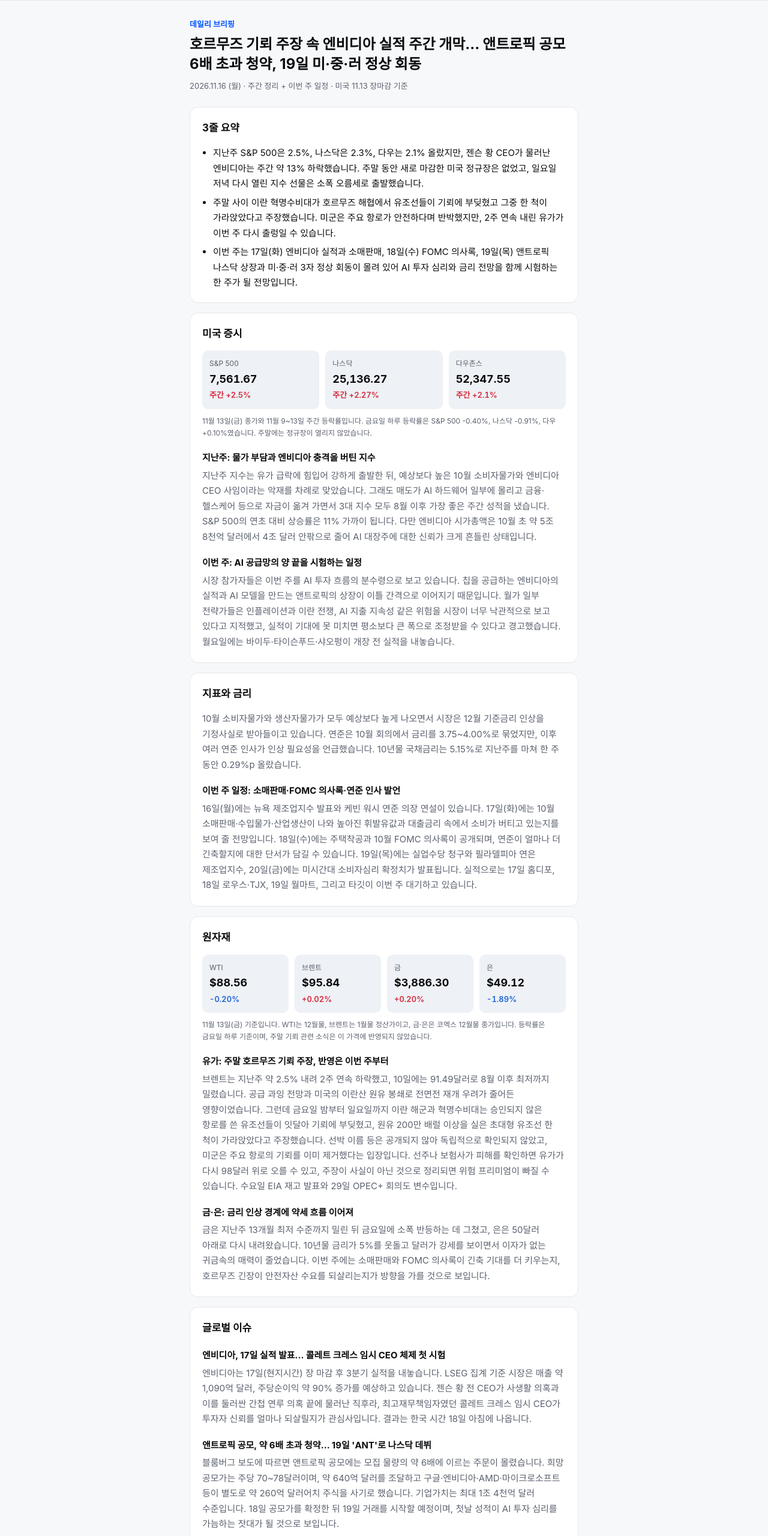
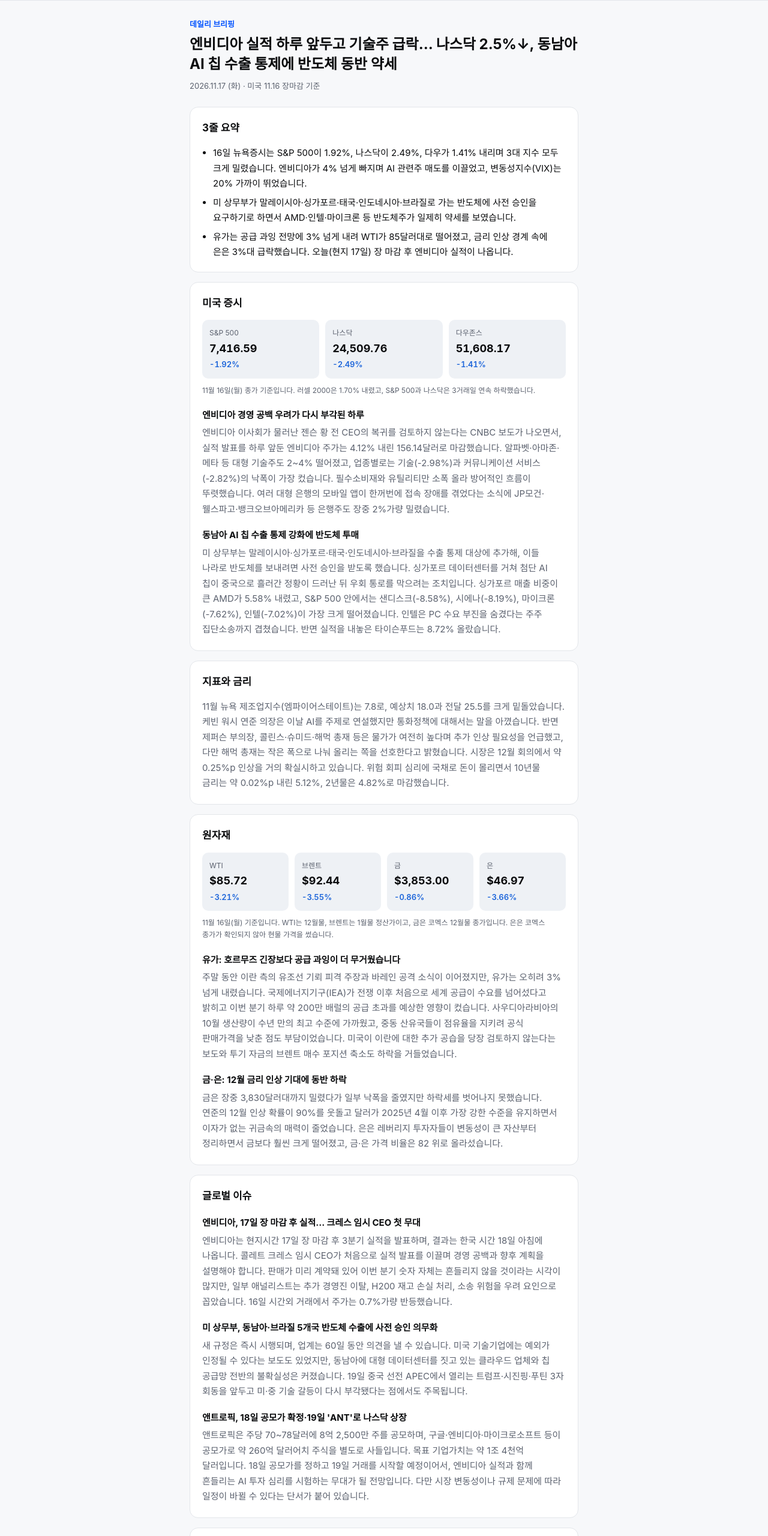
Before and after one commit to ilIsilly/ilIsilly.github.io, a plain HTML site: page briefing/index.html in a window 1280 px wide. Shown: the part 60-2620 px from the top of the page at 60% size. Drawn offline with Linux system fonts and the light colour scheme.

Commit message:
Daily briefing 2026-11-17
Co-Authored-By: Claude <noreply@anthropic.com>

```diff
--- a/briefing/index.html
+++ b/briefing/index.html
@@ -4,12 +4,12 @@
 <meta charset="utf-8">
 <meta name="viewport" content="width=device-width, initial-scale=1">
 <!-- 매일 예약 작업이 이 파일을 새로 씁니다. <style> 블록, 상단 공통 헤더(<nav class="nav">), 섹션 구조(class 이름)는 그대로 두고 내용만 교체합니다. -->
-<title>데일리 브리핑 · 2026.11.16 · ilIsilly</title>
-<meta name="description" content="주간 정리와 이번 주 일정: 지난주 S&amp;P 500 2.5% 상승, 엔비디아 13% 하락. 주말 호르무즈 기뢰 주장, 17일 엔비디아 실적, 18일 FOMC 의사록, 19일 앤트로픽 상장과 미·중·러 정상 회동.">
+<title>데일리 브리핑 · 2026.11.17 · ilIsilly</title>
+<meta name="description" content="11월 16일 뉴욕증시: 엔비디아 4% 하락 속 나스닥 2.49%, S&amp;P 500 1.92% 급락. 미 상무부 동남아 반도체 수출 통제, WTI 3% 하락, 17일 엔비디아 실적.">
 <link rel="canonical" href="https://ilisilly.github.io/briefing/">
 <meta property="og:type" content="article">
-<meta property="og:title" content="데일리 브리핑 · 2026.11.16 · 주간 정리와 이번 주 일정">
-<meta property="og:description" content="호르무즈 기뢰 주장 속 엔비디아 실적 주간 개막. 앤트로픽 공모 약 6배 초과 청약, 19일 트럼프·시진핑·푸틴 3자 회동.">
+<meta property="og:title" content="데일리 브리핑 · 2026.11.17 · 엔비디아 실적 앞두고 기술주 급락">
+<meta property="og:description" content="나스닥 2.5% 하락, 동남아 AI 칩 수출 통제에 반도체 약세. 공급 과잉 우려에 WTI 85달러대, 은 3%대 급락.">
 <meta property="og:url" content="https://ilisilly.github.io/briefing/">
 <style>
 :root{--ink:#0A0B0D;--slate:#5B616E;--blue:#0052FF;--up:#D6283B;--down:#1B64DA;--ground:#F7F8FA;--card:#FFFFFF;--border:#E3E6EA;--soft:#EEF1F5;--blue-tint:#EAF0FF}
@@ -59,84 +59,82 @@ td small{color:var(--slate);margin-left:4px}
 <nav class="nav"><div class="nav-in"><a class="brand" href="/stock-radar/">Stock Radar</a><div class="nav-links"><a class="nav-link nav-home active" aria-current="true" href="/briefing/" aria-label="데일리 브리핑" title="데일리 브리핑"><svg width="16" height="16" viewBox="0 0 24 24" fill="none" stroke="currentColor" stroke-width="2" stroke-linecap="round" stroke-linejoin="round" aria-hidden="true"><path d="M3 10.5 12 3l9 7.5"/><path d="M5 9.5V20a1 1 0 0 0 1 1h4v-6h4v6h4a1 1 0 0 0 1-1V9.5"/></svg></a><a class="nav-link" href="/stock-radar/">지표 스캔</a><a class="nav-link" href="/stock-radar/dividend.html">배당 계산기</a><a class="nav-link" href="/stock-radar/exchange.html">환율 계산기</a></div></div></nav>
 <main>
 <p class="eyebrow">데일리 브리핑</p>
-<h1>호르무즈 기뢰 주장 속 엔비디아 실적 주간 개막… 앤트로픽 공모 6배 초과 청약, 19일 미·중·러 정상 회동</h1>
-<p class="meta">2026.11.16 (월) · 주간 정리 + 이번 주 일정 · 미국 11.13 장마감 기준</p>
+<h1>엔비디아 실적 하루 앞두고 기술주 급락… 나스닥 2.5%↓, 동남아 AI 칩 수출 통제에 반도체 동반 약세</h1>
+<p class="meta">2026.11.17 (화) · 미국 11.16 장마감 기준</p>
 <section class="summary">
 <h2>3줄 요약</h2>
 <ul>
-<li>지난주 S&amp;P 500은 2.5%, 나스닥은 2.3%, 다우는 2.1% 올랐지만, 젠슨 황 CEO가 물러난 엔비디아는 주간 약 13% 하락했습니다. 주말 동안 새로 마감한 미국 정규장은 없었고, 일요일 저녁 다시 열린 지수 선물은 소폭 오름세로 출발했습니다.</li>
-<li>주말 사이 이란 혁명수비대가 호르무즈 해협에서 유조선들이 기뢰에 부딪혔고 그중 한 척이 가라앉았다고 주장했습니다. 미군은 주요 항로가 안전하다며 반박했지만, 2주 연속 내린 유가가 이번 주 다시 출렁일 수 있습니다.</li>
-<li>이번 주는 17일(화) 엔비디아 실적과 소매판매, 18일(수) FOMC 의사록, 19일(목) 앤트로픽 나스닥 상장과 미·중·러 3자 정상 회동이 몰려 있어 AI 투자 심리와 금리 전망을 함께 시험하는 한 주가 될 전망입니다.</li>
+<li>16일 뉴욕증시는 S&amp;P 500이 1.92%, 나스닥이 2.49%, 다우가 1.41% 내리며 3대 지수 모두 크게 밀렸습니다. 엔비디아가 4% 넘게 빠지며 AI 관련주 매도를 이끌었고, 변동성지수(VIX)는 20% 가까이 뛰었습니다.</li>
+<li>미 상무부가 말레이시아·싱가포르·태국·인도네시아·브라질로 가는 반도체에 사전 승인을 요구하기로 하면서 AMD·인텔·마이크론 등 반도체주가 일제히 약세를 보였습니다.</li>
+<li>유가는 공급 과잉 전망에 3% 넘게 내려 WTI가 85달러대로 떨어졌고, 금리 인상 경계 속에 은은 3%대 급락했습니다. 오늘(현지 17일) 장 마감 후 엔비디아 실적이 나옵니다.</li>
 </ul>
 </section>
 <section class="market">
 <h2>미국 증시</h2>
 <div class="quotes">
-<div class="quote"><div class="name">S&amp;P 500</div><div class="value">7,561.67</div><div class="chg up">주간 +2.5%</div></div>
-<div class="quote"><div class="name">나스닥</div><div class="value">25,136.27</div><div class="chg up">주간 +2.27%</div></div>
-<div class="quote"><div class="name">다우존스</div><div class="value">52,347.55</div><div class="chg up">주간 +2.1%</div></div>
+<div class="quote"><div class="name">S&amp;P 500</div><div class="value">7,416.59</div><div class="chg down">-1.92%</div></div>
+<div class="quote"><div class="name">나스닥</div><div class="value">24,509.76</div><div class="chg down">-2.49%</div></div>
+<div class="quote"><div class="name">다우존스</div><div class="value">51,608.17</div><div class="chg down">-1.41%</div></div>
 </div>
-<p class="note">11월 13일(금) 종가와 11월 9~13일 주간 등락률입니다. 금요일 하루 등락률은 S&amp;P 500 -0.40%, 나스닥 -0.91%, 다우 +0.10%였습니다. 주말에는 정규장이 열리지 않았습니다.</p>
-<h3>지난주: 물가 부담과 엔비디아 충격을 버틴 지수</h3>
-<p>지난주 지수는 유가 급락에 힘입어 강하게 출발한 뒤, 예상보다 높은 10월 소비자물가와 엔비디아 CEO 사임이라는 악재를 차례로 맞았습니다. 그래도 매도가 AI 하드웨어 일부에 몰리고 금융·헬스케어 등으로 자금이 옮겨 가면서 3대 지수 모두 8월 이후 가장 좋은 주간 성적을 냈습니다. S&amp;P 500의 연초 대비 상승률은 11% 가까이 됩니다. 다만 엔비디아 시가총액은 10월 초 약 5조 8천억 달러에서 4조 달러 안팎으로 줄어 AI 대장주에 대한 신뢰가 크게 흔들린 상태입니다.</p>
-<h3>이번 주: AI 공급망의 양 끝을 시험하는 일정</h3>
-<p>시장 참가자들은 이번 주를 AI 투자 흐름의 분수령으로 보고 있습니다. 칩을 공급하는 엔비디아의 실적과 AI 모델을 만드는 앤트로픽의 상장이 이틀 간격으로 이어지기 때문입니다. 월가 일부 전략가들은 인플레이션과 이란 전쟁, AI 지출 지속성 같은 위험을 시장이 너무 낙관적으로 보고 있다고 지적했고, 실적이 기대에 못 미치면 평소보다 큰 폭으로 조정받을 수 있다고 경고했습니다. 월요일에는 바이두·타이슨푸드·샤오펑이 개장 전 실적을 내놓습니다.</p>
+<p class="note">11월 16일(월) 종가 기준입니다. 러셀 2000은 1.70% 내렸고, S&amp;P 500과 나스닥은 3거래일 연속 하락했습니다.</p>
+<h3>엔비디아 경영 공백 우려가 다시 부각된 하루</h3>
+<p>엔비디아 이사회가 물러난 젠슨 황 전 CEO의 복귀를 검토하지 않는다는 CNBC 보도가 나오면서, 실적 발표를 하루 앞둔 엔비디아 주가는 4.12% 내린 156.14달러로 마감했습니다. 알파벳·아마존·메타 등 대형 기술주도 2~4% 떨어졌고, 업종별로는 기술(-2.98%)과 커뮤니케이션 서비스(-2.82%)의 낙폭이 가장 컸습니다. 필수소비재와 유틸리티만 소폭 올라 방어적인 흐름이 뚜렷했습니다. 여러 대형 은행의 모바일 앱이 한꺼번에 접속 장애를 겪었다는 소식에 JP모건·웰스파고·뱅크오브아메리카 등 은행주도 장중 2%가량 밀렸습니다.</p>
+<h3>동남아 AI 칩 수출 통제 강화에 반도체 투매</h3>
+<p>미 상무부는 말레이시아·싱가포르·태국·인도네시아·브라질을 수출 통제 대상에 추가해, 이들 나라로 반도체를 보내려면 사전 승인을 받도록 했습니다. 싱가포르 데이터센터를 거쳐 첨단 AI 칩이 중국으로 흘러간 정황이 드러난 뒤 우회 통로를 막으려는 조치입니다. 싱가포르 매출 비중이 큰 AMD가 5.58% 내렸고, S&amp;P 500 안에서는 샌디스크(-8.58%), 시에나(-8.19%), 마이크론(-7.62%), 인텔(-7.02%)이 가장 크게 떨어졌습니다. 인텔은 PC 수요 부진을 숨겼다는 주주 집단소송까지 겹쳤습니다. 반면 실적을 내놓은 타이슨푸드는 8.72% 올랐습니다.</p>
 </section>
 <section class="macro">
 <h2>지표와 금리</h2>
-<p>10월 소비자물가와 생산자물가가 모두 예상보다 높게 나오면서 시장은 12월 기준금리 인상을 기정사실로 받아들이고 있습니다. 연준은 10월 회의에서 금리를 3.75~4.00%로 묶었지만, 이후 여러 연준 인사가 인상 필요성을 언급했습니다. 10년물 국채금리는 5.15%로 지난주를 마쳐 한 주 동안 0.29%p 올랐습니다.</p>
-<h3>이번 주 일정: 소매판매·FOMC 의사록·연준 인사 발언</h3>
-<p>16일(월)에는 뉴욕 제조업지수 발표와 케빈 워시 연준 의장 연설이 있습니다. 17일(화)에는 10월 소매판매·수입물가·산업생산이 나와 높아진 휘발유값과 대출금리 속에서 소비가 버티고 있는지를 보여 줄 전망입니다. 18일(수)에는 주택착공과 10월 FOMC 의사록이 공개되며, 연준이 얼마나 더 긴축할지에 대한 단서가 담길 수 있습니다. 19일(목)에는 실업수당 청구와 필라델피아 연은 제조업지수, 20일(금)에는 미시간대 소비자심리 확정치가 발표됩니다. 실적으로는 17일 홈디포, 18일 로우스·TJX, 19일 월마트, 그리고 타깃이 이번 주 대기하고 있습니다.</p>
+<p>11월 뉴욕 제조업지수(엠파이어스테이트)는 7.8로, 예상치 18.0과 전달 25.5를 크게 밑돌았습니다. 케빈 워시 연준 의장은 이날 AI를 주제로 연설했지만 통화정책에 대해서는 말을 아꼈습니다. 반면 제퍼슨 부의장, 콜린스·슈미드·해먹 총재 등은 물가가 여전히 높다며 추가 인상 필요성을 언급했고, 다만 해먹 총재는 작은 폭으로 나눠 올리는 쪽을 선호한다고 밝혔습니다. 시장은 12월 회의에서 약 0.25%p 인상을 거의 확실시하고 있습니다. 위험 회피 심리에 국채로 돈이 몰리면서 10년물 금리는 약 0.02%p 내린 5.12%, 2년물은 4.82%로 마감했습니다.</p>
 </section>
 <section class="commodity">
 <h2>원자재</h2>
 <div class="quotes">
-<div class="quote"><div class="name">WTI</div><div class="value">$88.56</div><div class="chg down">-0.20%</div></div>
-<div class="quote"><div class="name">브렌트</div><div class="value">$95.84</div><div class="chg up">+0.02%</div></div>
-<div class="quote"><div class="name">금</div><div class="value">$3,886.30</div><div class="chg up">+0.20%</div></div>
-<div class="quote"><div class="name">은</div><div class="value">$49.12</div><div class="chg down">-1.89%</div></div>
+<div class="quote"><div class="name">WTI</div><div class="value">$85.72</div><div class="chg down">-3.21%</div></div>
+<div class="quote"><div class="name">브렌트</div><div class="value">$92.44</div><div class="chg down">-3.55%</div></div>
+<div class="quote"><div class="name">금</div><div class="value">$3,853.00</div><div class="chg down">-0.86%</div></div>
+<div class="quote"><div class="name">은</div><div class="value">$46.97</div><div class="chg down">-3.66%</div></div>
 </div>
-<p class="note">11월 13일(금) 기준입니다. WTI는 12월물, 브렌트는 1월물 정산가이고, 금·은은 코멕스 12월물 종가입니다. 등락률은 금요일 하루 기준이며, 주말 기뢰 관련 소식은 이 가격에 반영되지 않았습니다.</p>
-<h3>유가: 주말 호르무즈 기뢰 주장, 반영은 이번 주부터</h3>
-<p>브렌트는 지난주 약 2.5% 내려 2주 연속 하락했고, 10일에는 91.49달러로 8월 이후 최저까지 밀렸습니다. 공급 과잉 전망과 미국의 이란산 원유 봉쇄로 전면전 재개 우려가 줄어든 영향이었습니다. 그런데 금요일 밤부터 일요일까지 이란 해군과 혁명수비대는 승인되지 않은 항로를 쓴 유조선들이 잇달아 기뢰에 부딪혔고, 원유 200만 배럴 이상을 실은 초대형 유조선 한 척이 가라앉았다고 주장했습니다. 선박 이름 등은 공개되지 않아 독립적으로 확인되지 않았고, 미군은 주요 항로의 기뢰를 이미 제거했다는 입장입니다. 선주나 보험사가 피해를 확인하면 유가가 다시 98달러 위로 오를 수 있고, 주장이 사실이 아닌 것으로 정리되면 위험 프리미엄이 빠질 수 있습니다. 수요일 EIA 재고 발표와 29일 OPEC+ 회의도 변수입니다.</p>
-<h3>금·은: 금리 인상 경계에 약세 흐름 이어져</h3>
-<p>금은 지난주 13개월 최저 수준까지 밀린 뒤 금요일에 소폭 반등하는 데 그쳤고, 은은 50달러 아래로 다시 내려왔습니다. 10년물 금리가 5%를 웃돌고 달러가 강세를 보이면서 이자가 없는 귀금속의 매력이 줄었습니다. 이번 주에는 소매판매와 FOMC 의사록이 긴축 기대를 더 키우는지, 호르무즈 긴장이 안전자산 수요를 되살리는지가 방향을 가를 것으로 보입니다.</p>
+<p class="note">11월 16일(월) 기준입니다. WTI는 12월물, 브렌트는 1월물 정산가이고, 금은 코멕스 12월물 종가입니다. 은은 코멕스 종가가 확인되지 않아 현물 가격을 썼습니다.</p>
+<h3>유가: 호르무즈 긴장보다 공급 과잉이 더 무거웠습니다</h3>
+<p>주말 동안 이란 측의 유조선 기뢰 피격 주장과 바레인 공격 소식이 이어졌지만, 유가는 오히려 3% 넘게 내렸습니다. 국제에너지기구(IEA)가 전쟁 이후 처음으로 세계 공급이 수요를 넘어섰다고 밝히고 이번 분기 하루 약 200만 배럴의 공급 초과를 예상한 영향이 컸습니다. 사우디아라비아의 10월 생산량이 수년 만의 최고 수준에 가까웠고, 중동 산유국들이 점유율을 지키려 공식 판매가격을 낮춘 점도 부담이었습니다. 미국이 이란에 대한 추가 공습을 당장 검토하지 않는다는 보도와 투기 자금의 브렌트 매수 포지션 축소도 하락을 거들었습니다.</p>
+<h3>금·은: 12월 금리 인상 기대에 동반 하락</h3>
+<p>금은 장중 3,830달러대까지 밀렸다가 일부 낙폭을 줄였지만 하락세를 벗어나지 못했습니다. 연준의 12월 인상 확률이 90%를 웃돌고 달러가 2025년 4월 이후 가장 강한 수준을 유지하면서 이자가 없는 귀금속의 매력이 줄었습니다. 은은 레버리지 투자자들이 변동성이 큰 자산부터 정리하면서 금보다 훨씬 크게 떨어졌고, 금·은 가격 비율은 82 위로 올라섰습니다.</p>
 </section>
 <section class="issues">
 <h2>글로벌 이슈</h2>
-<h3>엔비디아, 17일 실적 발표… 콜레트 크레스 임시 CEO 체제 첫 시험</h3>
-<p>엔비디아는 17일(현지시간) 장 마감 후 3분기 실적을 내놓습니다. LSEG 집계 기준 시장은 매출 약 1,090억 달러, 주당순이익 약 90% 증가를 예상하고 있습니다. 젠슨 황 전 CEO가 사생활 의혹과 이를 둘러싼 간첩 연루 의혹 끝에 물러난 직후라, 최고재무책임자였던 콜레트 크레스 임시 CEO가 투자자 신뢰를 얼마나 되살릴지가 관심사입니다. 결과는 한국 시간 18일 아침에 나옵니다.</p>
-<h3>앤트로픽 공모, 약 6배 초과 청약… 19일 'ANT'로 나스닥 데뷔</h3>
-<p>블룸버그 보도에 따르면 앤트로픽 공모에는 모집 물량의 약 6배에 이르는 주문이 몰렸습니다. 희망 공모가는 주당 70~78달러이며, 약 640억 달러를 조달하고 구글·엔비디아·AMD·마이크로소프트 등이 별도로 약 260억 달러어치 주식을 사기로 했습니다. 기업가치는 최대 1조 4천억 달러 수준입니다. 18일 공모가를 확정한 뒤 19일 거래를 시작할 예정이며, 첫날 성적이 AI 투자 심리를 가늠하는 잣대가 될 것으로 보입니다.</p>
-<h3>트럼프·시진핑·푸틴, 19일 중국 선전 APEC에서 첫 3자 회동</h3>
-<p>백악관은 트럼프 대통령이 18~19일 중국 선전에서 열리는 APEC 정상회의 기간에 시진핑 주석, 푸틴 대통령과 처음으로 3자 회동을 한다고 밝혔습니다. 핵 군축과 이란 전쟁, 미·중 관세와 AI 칩 통제가 주요 의제로 거론되지만, 미국 측 관계자는 구체적인 합의는 기대하지 않는다고 말했습니다. 호르무즈 해협 문제와 반도체 수출 규제에 대한 언급에 따라 유가와 반도체주가 영향을 받을 수 있습니다.</p>
+<h3>엔비디아, 17일 장 마감 후 실적… 크레스 임시 CEO 첫 무대</h3>
+<p>엔비디아는 현지시간 17일 장 마감 후 3분기 실적을 발표하며, 결과는 한국 시간 18일 아침에 나옵니다. 콜레트 크레스 임시 CEO가 처음으로 실적 발표를 이끌며 경영 공백과 향후 계획을 설명해야 합니다. 판매가 미리 계약돼 있어 이번 분기 숫자 자체는 흔들리지 않을 것이라는 시각이 많지만, 일부 애널리스트는 추가 경영진 이탈, H200 재고 손실 처리, 소송 위험을 우려 요인으로 꼽았습니다. 16일 시간외 거래에서 주가는 0.7%가량 반등했습니다.</p>
+<h3>미 상무부, 동남아·브라질 5개국 반도체 수출에 사전 승인 의무화</h3>
+<p>새 규정은 즉시 시행되며, 업계는 60일 동안 의견을 낼 수 있습니다. 미국 기술기업에는 예외가 인정될 수 있다는 보도도 있었지만, 동남아에 대형 데이터센터를 짓고 있는 클라우드 업체와 칩 공급망 전반의 불확실성은 커졌습니다. 19일 중국 선전 APEC에서 열리는 트럼프·시진핑·푸틴 3자 회동을 앞두고 미·중 기술 갈등이 다시 부각됐다는 점에서도 주목됩니다.</p>
+<h3>앤트로픽, 18일 공모가 확정·19일 'ANT'로 나스닥 상장</h3>
+<p>앤트로픽은 주당 70~78달러에 8억 2,500만 주를 공모하며, 구글·엔비디아·마이크로소프트 등이 공모가로 약 260억 달러어치 주식을 별도로 사들입니다. 목표 기업가치는 약 1조 4천억 달러입니다. 18일 공모가를 정하고 19일 거래를 시작할 예정이어서, 엔비디아 실적과 함께 흔들리는 AI 투자 심리를 시험하는 무대가 될 전망입니다. 다만 시장 변동성이나 규제 문제에 따라 일정이 바뀔 수 있다는 단서가 붙어 있습니다.</p>
 </section>
 <section class="stocks">
 <h2>오늘 언급된 종목</h2>
 <table>
 <thead><tr><th>종목</th><th>종가</th><th>등락률</th></tr></thead>
 <tbody>
-<tr><td>엔비디아<small>NVDA</small></td><td>$162.85</td><td class="down">-2.01%</td></tr>
-<tr><td>AMD<small>AMD</small></td><td>$534.06</td><td class="down">-8.75%</td></tr>
-<tr><td>브로드컴<small>AVGO</small></td><td>$347.02</td><td class="down">-4.76%</td></tr>
-<tr><td>시스코<small>CSCO</small></td><td>$95.64</td><td class="down">-6.24%</td></tr>
-<tr><td>델<small>DELL</small></td><td>$344.53</td><td class="down">-7.18%</td></tr>
-<tr><td>세레브라스<small>CBRS</small></td><td>$108.72</td><td class="up">+11.22%</td></tr>
-<tr><td>애플<small>AAPL</small></td><td>$356.27</td><td class="up">+0.39%</td></tr>
-<tr><td>마이크로소프트<small>MSFT</small></td><td>$523.89</td><td class="up">+0.17%</td></tr>
+<tr><td>엔비디아<small>NVDA</small></td><td>$156.14</td><td class="down">-4.12%</td></tr>
+<tr><td>AMD<small>AMD</small></td><td>$504.28</td><td class="down">-5.58%</td></tr>
+<tr><td>알파벳<small>GOOG</small></td><td>$281.26</td><td class="down">-3.8%</td></tr>
+<tr><td>아마존<small>AMZN</small></td><td>$257.75</td><td class="down">-3.3%</td></tr>
+<tr><td>테슬라<small>TSLA</small></td><td>$379.74</td><td class="down">-2.7%</td></tr>
+<tr><td>메타<small>META</small></td><td>$626.41</td><td class="down">-2.4%</td></tr>
+<tr><td>마이크로소프트<small>MSFT</small></td><td>$517.99</td><td class="down">-1.13%</td></tr>
+<tr><td>애플<small>AAPL</small></td><td>$352.78</td><td class="down">-0.98%</td></tr>
 </tbody>
 </table>
-<p class="note">11월 13일(금) 정규장 종가와 하루 등락률입니다. 주간 기준으로는 엔비디아 약 -12.8%, AMD 약 +18.9%였습니다. 브로드컴·마이크로소프트 종가는 직전 종가와 확인된 등락률로 계산한 값입니다.</p>
+<p class="note">11월 16일(월) 정규장 종가와 하루 등락률입니다. 마이크로소프트·애플 등락률은 직전 종가로 계산한 값입니다. 종가가 확인되지 않은 인텔(-7.02%), 마이크론(-7.62%), 타이슨푸드(+8.72%)는 등락률만 본문에 적었습니다.</p>
 </section>
 <section class="sources">
 <h2>출처</h2>
 <ol>
-<li><a href="https://www.brecorder.com/news/40449078/wall-street-week-ahead-nvidia-results-anthropic-ipo-pose-tests-for-tumultuous-ai-trade">Business Recorder(Reuters) – 이번 주 엔비디아 실적·앤트로픽 상장 전망</a></li>
-<li><a href="https://www.regardsofwallstreet.com/premarket">Regards of Wall Street – 11월 13일 선물·금리·원자재 마감 수치와 16일 일정</a></li>
-<li><a href="https://financefeeds.com/brent-crude-oil-price-95-84-sunday-futures-open-week-ahead-iran-mine-claims-bull-98-bear-91/">FinanceFeeds – 브렌트 주간 하락과 주말 기뢰 주장</a></li>
-<li><a href="https://www.yahoo.com/news/world/articles/irans-navy-two-more-oil-150325088.html">Yahoo News(DPA) – 11월 15일 호르무즈 유조선 기뢰 피격 주장</a></li>
-<li><a href="https://www.siliconrepublic.com/business/bloomberg-anthropic-ipo-six-times-oversubscribed-ai">Silicon Republic – 앤트로픽 공모 약 6배 초과 청약</a></li>
-<li><a href="https://www.aljazeera.com/news/2026/11/14/trump-xi-putin-trilateral-meeting-at-apec-what-to-expect">Al Jazeera – 트럼프·시진핑·푸틴 APEC 3자 회동 의제</a></li>
+<li><a href="https://www.fool.com/coverage/stock-market-today/2026/11/16/stock-market-today-nov-16-tech-selloff-deepens-as-ai-leadership-crisis-rattles-nasdaq/">The Motley Fool – 11월 16일 지수·종목 마감</a></li>
+<li><a href="https://www.newsquawk.com/headlines/us-market-wrap---16th-november-2026-risk-off-trade-as-tech-rout-resumes-supporting-havens-">Newsquawk – 미국 시장 마감: 금리·유가 정산가·연준 발언·지표</a></li>
+<li><a href="https://www.rigzone.com/news/oil_retreats_as_traders_weigh_supply_glut-16-nov-2026-185096-article">Rigzone – 공급 과잉 우려에 유가 하락</a></li>
+<li><a href="https://www.usagold.com/daily-precious-metals-market-report-november-16-2026/">USAGOLD – 11월 16일 귀금속 시황</a></li>
+<li><a href="https://www.digitaltoday.co.kr/en/view/126455/us-commerce-department-tightens-chip-export-controls-on-malaysia-singapore-and-others-requiring-prior-approval">Digital Today – 미 상무부 5개국 반도체 수출 통제</a></li>
+<li><a href="https://finance.yahoo.com/technology/ai/article/anthropic-ipo-what-we-know-143321078.html">Yahoo Finance – 앤트로픽 상장 일정과 공모 조건</a></li>
 </ol>
 </section>
 <p class="disclaimer">공개 뉴스를 바탕으로 자동 작성된 요약이며 투자 권유가 아닙니다. 수치는 출처에 따라 다를 수 있습니다.</p>
--- a/sitemap.xml
+++ b/sitemap.xml
@@ -1,5 +1,5 @@
 <?xml version="1.0" encoding="UTF-8"?>
 <urlset xmlns="http://www.sitemaps.org/schemas/sitemap/0.9">
   <url><loc>https://ilisilly.github.io/</loc></url>
-  <url><loc>https://ilisilly.github.io/briefing/</loc><lastmod>2026-11-16</lastmod><changefreq>daily</changefreq></url>
+  <url><loc>https://ilisilly.github.io/briefing/</loc><lastmod>2026-11-17</lastmod><changefreq>daily</changefreq></url>
 </urlset>
```
